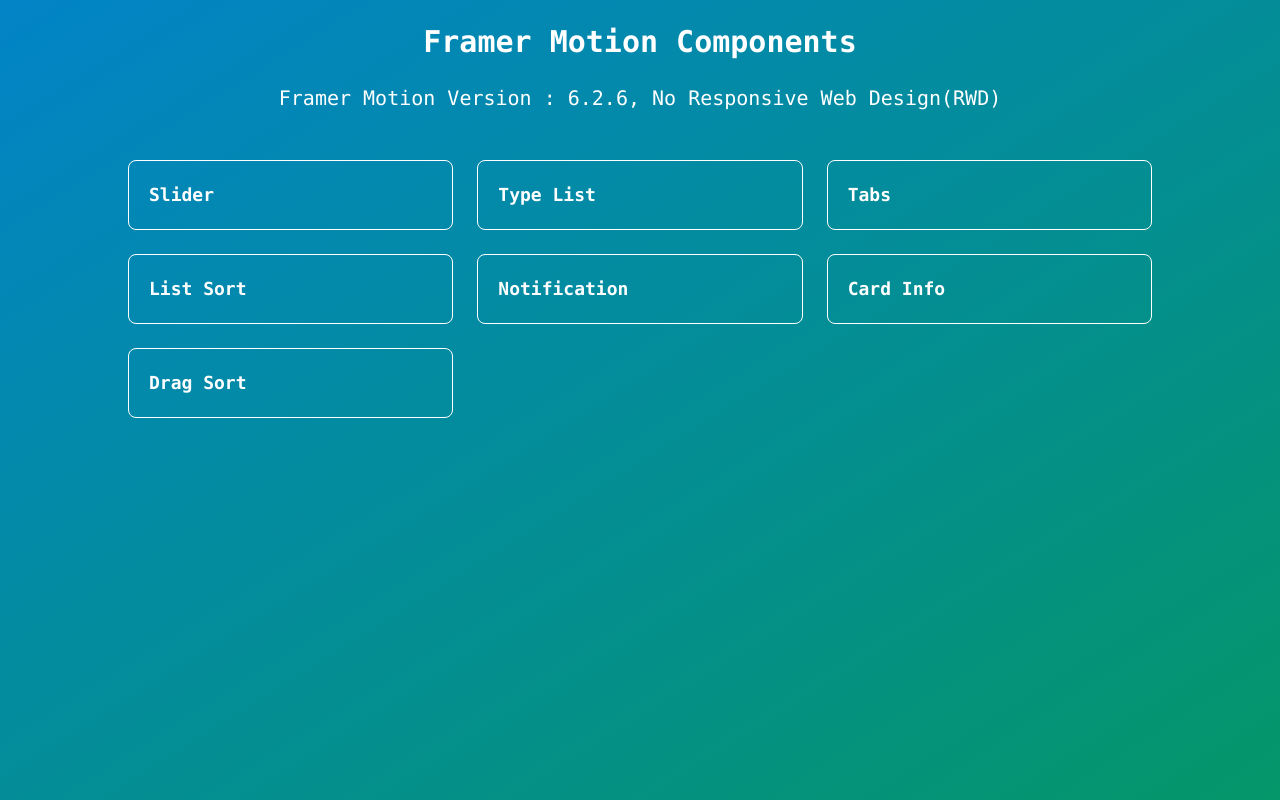
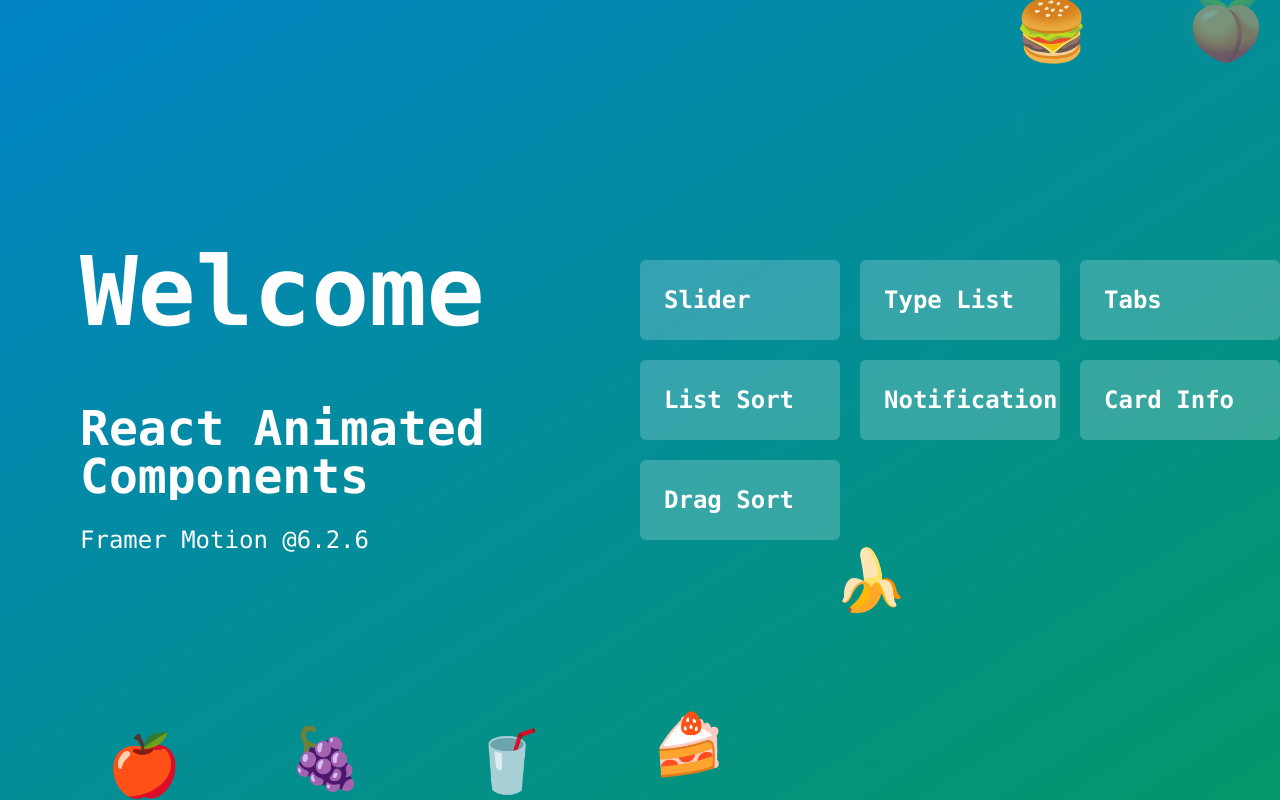
Before and after one commit to yiminprogram/react-framer-motion, a React (Create React App) app: page / in a window 1280 px wide. Built offline with nearby package versions, Linux system fonts and the light colour scheme.

Commit message:
update home page style

```diff
--- a/src/pages/DragSort.tsx
+++ b/src/pages/DragSort.tsx
@@ -122,6 +122,7 @@
     setCurrent(food);
   }, []);
 
+  // eslint-disable-next-line react-hooks/exhaustive-deps
   useEffect(() => {
     if (!type) return;
     if (!current) return;
--- a/src/pages/Home.tsx
+++ b/src/pages/Home.tsx
@@ -1,27 +1,206 @@
+import { useRef, RefObject } from 'react';
 import { Link } from 'react-router-dom';
 import list from 'src/assets/data.json';
+import { motion, Variants, useAnimation } from 'framer-motion';
+
+const titleVariants: Variants = {
+  closed: {
+    opacity: 0,
+  },
+  open: {
+    opacity: 1,
+    transition: {
+      staggerChildren: 0.1,
+    },
+  },
+};
+
+const strVariants: Variants = {
+  closed: {
+    y: 100,
+    opacity: 0,
+  },
+  open: {
+    y: 0,
+    opacity: 1,
+    transition: {
+      type: 'tween',
+      duration: 0.2,
+    },
+  },
+};
+
+const cardVariants: Variants = {
+  closed: {
+    opacity: 0,
+  },
+  open: {
+    opacity: 1,
+    transition: {
+      delayChildren: 1.8,
+      staggerChildren: 0.2,
+    },
+  },
+};
+
+const cardItem: Variants = {
+  closed: {
+    opacity: 0,
+    scale: 0.6,
+  },
+  open: {
+    opacity: 1,
+    scale: 1,
+    transition: {
+      duration: 0.5,
+    },
+  },
+};
+
+type TIconProps = {
+  icon: string;
+  idx: number;
+  parent: RefObject<HTMLDivElement>;
+};
+
+const IconImage = ({ icon, idx, parent }: TIconProps) => {
+  const animation = useAnimation();
+  const h = window.innerHeight;
+  const w = (window.innerWidth / 12) * idx;
+  (async () => {
+    await animation.start({ x: w, opacity: [0, 1] });
+    await animation.start({
+      y: [
+        100,
+        h - 55,
+        h - 100,
+        h - 55,
+        h - 80,
+        h - 55,
+        h - 70,
+        h - 55,
+        h - 60,
+        h - 57.5,
+        h - 55,
+      ],
+      transition: {
+        duration: 3,
+        type: 'spring',
+      },
+    });
+    await animation.start({
+      x: [w, w + 100, w + 80, w + 100, w + 90],
+      rotate: [0, 50, 40, 50, 45],
+      transition: { duration: 5, type: 'spring' },
+    });
+  })();
+  return (
+    <motion.div
+      drag
+      animate={animation}
+      transition={{ delay: 3 + idx * 0.3 }}
+      dragConstraints={parent}
+      className="inline-block"
+    >
+      <h3 className="text-6xl cursor-grab active:cursor-grabbing">{icon}</h3>
+    </motion.div>
+  );
+};
+
+const welcom = 'Welcome'.split('');
+
+const iconImage = [
+  { id: 1, icon: '🍎' },
+  { id: 2, icon: '🍇' },
+  { id: 3, icon: '🥤' },
+  { id: 4, icon: '🍰' },
+  { id: 5, icon: '🍌' },
+  { id: 6, icon: '🍔' },
+  { id: 7, icon: '🍑' },
+  { id: 8, icon: '🍋' },
+];
 
 const Home = () => {
+  const container = useRef<HTMLDivElement>(null);
   return (
-    <div className="px-2 py-6 min-h-screen bg-gradient-to-br from-sky-600 to-emerald-600">
-      <h1 className="text-3xl text-white font-semibold text-center mb-6">
-        Framer Motion Components
-      </h1>
-      <p className="text-xl text-white text-center mb-6">
-        Framer Motion Version : 6.2.6, No Responsive Web Design(RWD)
-      </p>
-      <ul className="max-w-5xl mx-auto py-6 grid grid-cols-1 gap-6 sm:grid-cols-3">
-        {list.map((ele) => (
-          <li key={ele.name}>
-            <Link
-              className="block text-lg font-bold border border-white text-white p-5 rounded-lg hover:bg-white hover:text-gray-700"
-              to={ele.link}
+    <div className="relative min-h-screen bg-gradient-to-br from-sky-600 to-emerald-600 grid grid-cols-1 lg:grid-cols-2 z-0">
+      <motion.div
+        ref={container}
+        className="absolute top-0 left-0 w-full h-full overflow-hidden"
+      >
+        {iconImage.map((ele) => (
+          <IconImage
+            icon={ele.icon}
+            key={ele.id}
+            idx={ele.id}
+            parent={container}
+          />
+        ))}
+      </motion.div>
+      <div className="flex flex-col justify-center pl-[5rem]">
+        <motion.h1
+          className="text-white font-bold text-8xl mb-16 overflow-hidden"
+          variants={titleVariants}
+          initial="closed"
+          animate="open"
+        >
+          {welcom.map((ele, idx) => (
+            <motion.span
+              key={idx}
+              variants={strVariants}
+              className="inline-block"
             >
-              {ele.name}
-            </Link>
-          </li>
-        ))}
-      </ul>
+              {ele}
+            </motion.span>
+          ))}
+        </motion.h1>
+        <h1 className="text-5xl text-white font-bold mb-6 overflow-hidden">
+          <motion.span
+            className="inline-block"
+            initial={{ y: 50, opacity: 0 }}
+            animate={{ y: 0, opacity: 1 }}
+            transition={{
+              delay: 0.8,
+              duration: 0.5,
+            }}
+          >
+            React Animated Components
+          </motion.span>
+        </h1>
+        <motion.p className="text-white text-2xl overflow-hidden">
+          <motion.span
+            className="inline-block"
+            initial={{ y: 50, opacity: 0 }}
+            animate={{ y: 0, opacity: 1 }}
+            transition={{
+              delay: 1.3,
+              duration: 0.5,
+            }}
+          >
+            Framer Motion @6.2.6
+          </motion.span>
+        </motion.p>
+      </div>
+      <div className="flex justify-center items-center">
+        <motion.ul
+          variants={cardVariants}
+          initial="closed"
+          animate="open"
+          className="grid grid-cols-3 gap-5"
+        >
+          {list.map((ele) => (
+            <motion.li
+              key={ele.name}
+              variants={cardItem}
+              className="text-2xl text-white font-bold bg-[#ffffff33] hover:bg-[#ffffff55] rounded-md"
+            >
+              <Link className="inline-block w-full h-full p-6" to={ele.link}>
+                {ele.name}
+              </Link>
+            </motion.li>
+          ))}
+        </motion.ul>
+      </div>
     </div>
   );
 };
```
